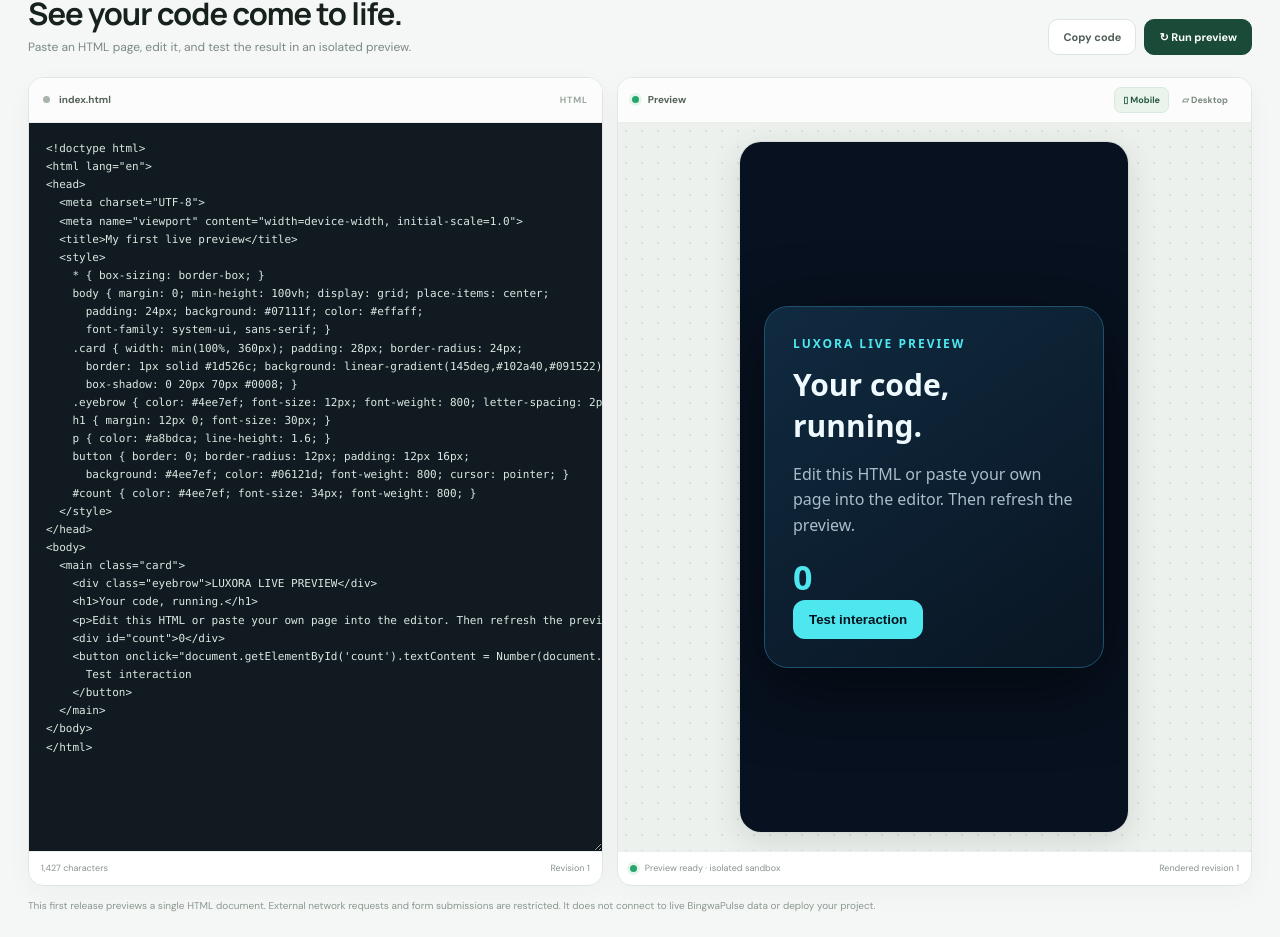
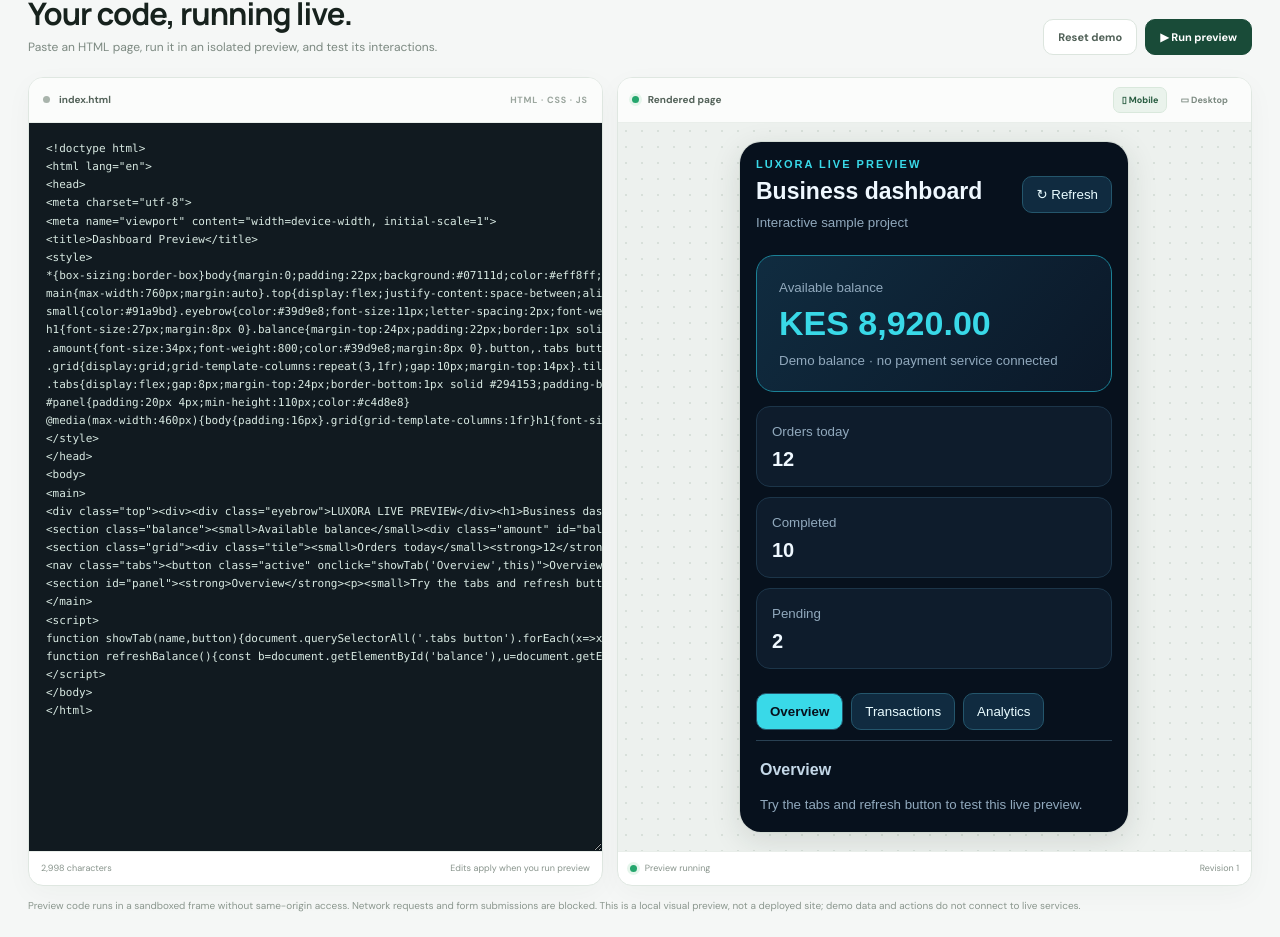
Before and after one commit to gabrieltonny394-maker/vxnci-iv, a Next.js app: page /preview in a window 1280 px wide. Shown: the part 118-1055 px from the top of the page. Built offline with nearby package versions, Linux system fonts and the light colour scheme.

Commit message:
feat: build isolated HTML live preview workspace

```diff
--- a/app/globals.css
+++ b/app/globals.css
@@ -319,3 +319,7 @@ h1 {
   .preview-device, .preview-device iframe { min-height: 560px; height: 560px; }
   .preview-footnote { padding: 12px 14px 22px; }
 }
+
+
+.sr-only { position: absolute; width: 1px; height: 1px; padding: 0; margin: -1px; overflow: hidden; clip: rect(0,0,0,0); white-space: nowrap; border: 0; }
+.preview-error { margin: 0; padding: 10px 14px; color: #9f2732; background: #fff0f0; border-top: 1px solid #f3d0d0; font-size: 11px; line-height: 1.5; overflow-wrap: anywhere; }
--- a/app/preview/page.tsx
+++ b/app/preview/page.tsx
@@ -1,8 +1,8 @@
 import LivePreviewWorkspace from "@/components/live-preview-workspace";
 
 export const metadata = {
-  title: "Live Preview | LUXORA AI",
-  description: "Edit HTML and inspect a rendered preview in an isolated sandbox."
+  title: "Live Preview — LUXORA AI",
+  description: "Edit HTML and inspect a secure, interactive live preview."
 };
 
 export default function PreviewPage() {
--- a/components/live-preview-workspace.tsx
+++ b/components/live-preview-workspace.tsx
@@ -1,142 +1,128 @@
 "use client";
 
-import { useMemo, useState } from "react";
+import { useEffect, useMemo, useRef, useState } from "react";
 import { createSecurePreviewDocument } from "@/lib/preview/secure-document";
 
 const STARTER_HTML = `<!doctype html>
 <html lang="en">
 <head>
-  <meta charset="UTF-8">
-  <meta name="viewport" content="width=device-width, initial-scale=1.0">
-  <title>My first live preview</title>
-  <style>
-    * { box-sizing: border-box; }
-    body { margin: 0; min-height: 100vh; display: grid; place-items: center;
-      padding: 24px; background: #07111f; color: #effaff;
-      font-family: system-ui, sans-serif; }
-    .card { width: min(100%, 360px); padding: 28px; border-radius: 24px;
-      border: 1px solid #1d526c; background: linear-gradient(145deg,#102a40,#091522);
-      box-shadow: 0 20px 70px #0008; }
-    .eyebrow { color: #4ee7ef; font-size: 12px; font-weight: 800; letter-spacing: 2px; }
-    h1 { margin: 12px 0; font-size: 30px; }
-    p { color: #a8bdca; line-height: 1.6; }
-    button { border: 0; border-radius: 12px; padding: 12px 16px;
-      background: #4ee7ef; color: #06121d; font-weight: 800; cursor: pointer; }
-    #count { color: #4ee7ef; font-size: 34px; font-weight: 800; }
-  </style>
+<meta charset="utf-8">
+<meta name="viewport" content="width=device-width, initial-scale=1">
+<title>Dashboard Preview</title>
+<style>
+*{box-sizing:border-box}body{margin:0;padding:22px;background:#07111d;color:#eff8ff;font-family:Arial,sans-serif}
+main{max-width:760px;margin:auto}.top{display:flex;justify-content:space-between;align-items:center;gap:12px}
+small{color:#91a9bd}.eyebrow{color:#39d9e8;font-size:11px;letter-spacing:2px;font-weight:800}
+h1{font-size:27px;margin:8px 0}.balance{margin-top:24px;padding:22px;border:1px solid #1b8196;border-radius:18px;background:linear-gradient(130deg,#102c40,#0b1828)}
+.amount{font-size:34px;font-weight:800;color:#39d9e8;margin:8px 0}.button,.tabs button{padding:10px 13px;border:1px solid #24566c;border-radius:10px;background:#102b40;color:#e9fcff;cursor:pointer}
+.grid{display:grid;grid-template-columns:repeat(3,1fr);gap:10px;margin-top:14px}.tile{padding:15px;border:1px solid #1c3549;border-radius:14px;background:#0e1c2c}.tile strong{display:block;font-size:20px;margin-top:8px}
+.tabs{display:flex;gap:8px;margin-top:24px;border-bottom:1px solid #294153;padding-bottom:10px}.tabs button.active{background:#39d9e8;color:#07111d;font-weight:800}
+#panel{padding:20px 4px;min-height:110px;color:#c4d8e8}
+@media(max-width:460px){body{padding:16px}.grid{grid-template-columns:1fr}h1{font-size:23px}}
+</style>
 </head>
 <body>
-  <main class="card">
-    <div class="eyebrow">LUXORA LIVE PREVIEW</div>
-    <h1>Your code, running.</h1>
-    <p>Edit this HTML or paste your own page into the editor. Then refresh the preview.</p>
-    <div id="count">0</div>
-    <button onclick="document.getElementById('count').textContent = Number(document.getElementById('count').textContent) + 1">
-      Test interaction
-    </button>
-  </main>
+<main>
+<div class="top"><div><div class="eyebrow">LUXORA LIVE PREVIEW</div><h1>Business dashboard</h1><small>Interactive sample project</small></div><button class="button" onclick="refreshBalance()">↻ Refresh</button></div>
+<section class="balance"><small>Available balance</small><div class="amount" id="balance">KES 8,920.00</div><small id="updated">Demo balance · no payment service connected</small></section>
+<section class="grid"><div class="tile"><small>Orders today</small><strong>12</strong></div><div class="tile"><small>Completed</small><strong>10</strong></div><div class="tile"><small>Pending</small><strong>2</strong></div></section>
+<nav class="tabs"><button class="active" onclick="showTab('Overview',this)">Overview</button><button onclick="showTab('Transactions',this)">Transactions</button><button onclick="showTab('Analytics',this)">Analytics</button></nav>
+<section id="panel"><strong>Overview</strong><p><small>Try the tabs and refresh button to test this live preview.</small></p></section>
+</main>
+<script>
+function showTab(name,button){document.querySelectorAll('.tabs button').forEach(x=>x.classList.remove('active'));button.classList.add('active');document.getElementById('panel').innerHTML='<strong>'+name+'</strong><p><small>'+name+' section selected in the demo.</small></p>'}
+function refreshBalance(){const b=document.getElementById('balance'),u=document.getElementById('updated');b.textContent='Refreshing…';setTimeout(()=>{b.textContent='KES 8,920.00';u.textContent='Demo refresh completed · no live account contacted'},450)}
+</script>
 </body>
 </html>`;
 
-type Viewport = "mobile" | "desktop";
+type PreviewMessage = { type: "luxora-preview-error"; message?: string };
 
 export default function LivePreviewWorkspace() {
   const [source, setSource] = useState(STARTER_HTML);
-  const [viewport, setViewport] = useState<Viewport>("mobile");
+  const [renderedSource, setRenderedSource] = useState(STARTER_HTML);
+  const [viewport, setViewport] = useState<"mobile" | "desktop">("mobile");
   const [revision, setRevision] = useState(1);
-  const [previewSource, setPreviewSource] = useState(STARTER_HTML);
-  const [copied, setCopied] = useState(false);
+  const [runtimeError, setRuntimeError] = useState("");
+  const [previewReady, setPreviewReady] = useState(false);
+  const frameRef = useRef<HTMLIFrameElement>(null);
 
   const previewDocument = useMemo(
-    () => createSecurePreviewDocument(previewSource),
-    [previewSource]
+    () => createSecurePreviewDocument(renderedSource),
+    [renderedSource, revision]
   );
 
-  function refreshPreview() {
-    setPreviewSource(source);
-    setRevision((current) => current + 1);
+  useEffect(() => {
+    function handleMessage(event: MessageEvent<PreviewMessage>) {
+      if (event.source !== frameRef.current?.contentWindow || event.origin !== "null") return;
+      if (event.data?.type === "luxora-preview-error") {
+        setRuntimeError(String(event.data.message || "A runtime error occurred").slice(0, 500));
+      }
+    }
+    window.addEventListener("message", handleMessage);
+    return () => window.removeEventListener("message", handleMessage);
+  }, []);
+
+  function runPreview() {
+    setRuntimeError("");
+    setPreviewReady(false);
+    setRenderedSource(source);
+    setRevision(value => value + 1);
   }
 
-  async function copySource() {
-    try {
-      await navigator.clipboard.writeText(source);
-      setCopied(true);
-      window.setTimeout(() => setCopied(false), 1600);
-    } catch {
-      setCopied(false);
-    }
+  function resetDemo() {
+    setSource(STARTER_HTML);
+    setRenderedSource(STARTER_HTML);
+    setRuntimeError("");
+    setPreviewReady(false);
+    setRevision(value => value + 1);
   }
 
   return (
     <main className="preview-workspace">
       <header className="preview-topbar">
-        <a className="preview-brand" href="/" aria-label="Return to LUXORA AI">
-          <span className="preview-brand-mark">L</span>
-          <span>LUXORA <strong>AI</strong></span>
+        <a className="preview-brand" href="/" aria-label="LUXORA AI home">
+          <span className="preview-brand-mark">L</span><span>LUXORA <strong>AI</strong></span>
         </a>
-        <div className="preview-topbar-title"><span className="preview-live-dot" /> Live Preview <span className="preview-beta">EARLY ACCESS</span></div>
-        <a className="preview-back-link" href="/">Back to chat</a>
+        <div className="preview-topbar-title"><span className="preview-live-dot" /> Live Preview <span className="preview-beta">FIRST RELEASE</span></div>
+        <a className="preview-back-link" href="/">← Back to chat</a>
       </header>
 
       <section className="preview-heading">
-        <div>
-          <p className="preview-eyebrow">BUILD · RUN · ITERATE</p>
-          <h1>See your code come to life.</h1>
-          <p>Paste an HTML page, edit it, and test the result in an isolated preview.</p>
-        </div>
+        <div><p className="preview-eyebrow">BUILD · TEST · REFINE</p><h1>Your code, running live.</h1><p>Paste an HTML page, run it in an isolated preview, and test its interactions.</p></div>
         <div className="preview-actions">
-          <button className="preview-secondary" type="button" onClick={copySource}>{copied ? "Copied" : "Copy code"}</button>
-          <button className="preview-primary" type="button" onClick={refreshPreview}>↻ Run preview</button>
+          <button className="preview-secondary" type="button" onClick={resetDemo}>Reset demo</button>
+          <button className="preview-primary" type="button" onClick={runPreview}>▶ Run preview</button>
         </div>
       </section>
 
-      <section className="preview-workbench" aria-label="Code editor and live preview">
-        <div className="preview-editor-panel">
+      <section className="preview-workbench" aria-label="Live preview workspace">
+        <section className="preview-editor-panel">
+          <div className="preview-panel-bar"><div><span className="preview-panel-dot" /><strong>index.html</strong></div><span>HTML · CSS · JS</span></div>
+          <label className="sr-only" htmlFor="preview-source">HTML source code</label>
+          <textarea id="preview-source" className="preview-code-editor" spellCheck={false} autoCapitalize="off" autoCorrect="off" value={source} onChange={event => setSource(event.target.value)} aria-label="HTML source code editor" />
+          <div className="preview-editor-footer"><span>{source.length.toLocaleString()} characters</span><span>Edits apply when you run preview</span></div>
+        </section>
+
+        <section className="preview-render-panel">
           <div className="preview-panel-bar">
-            <div><span className="preview-panel-dot" /> <strong>index.html</strong></div>
-            <span>HTML</span>
-          </div>
-          <textarea
-            className="preview-code-editor"
-            aria-label="HTML source editor"
-            spellCheck={false}
-            autoCapitalize="off"
-            autoCorrect="off"
-            value={source}
-            onChange={(event) => setSource(event.target.value)}
-          />
-          <div className="preview-editor-footer">
-            <span>{source.length.toLocaleString()} characters</span>
-            <span>Revision {revision}</span>
-          </div>
-        </div>
-
-        <div className="preview-render-panel">
-          <div className="preview-panel-bar preview-render-toolbar">
-            <div><span className="preview-panel-dot preview-panel-dot-live" /> <strong>Preview</strong></div>
-            <div className="preview-viewport-switch" role="group" aria-label="Preview size">
-              <button type="button" aria-pressed={viewport === "mobile"} className={viewport === "mobile" ? "selected" : ""} onClick={() => setViewport("mobile")}>▯ Mobile</button>
-              <button type="button" aria-pressed={viewport === "desktop"} className={viewport === "desktop" ? "selected" : ""} onClick={() => setViewport("desktop")}>▱ Desktop</button>
+            <div><span className={`preview-panel-dot ${previewReady ? "preview-panel-dot-live" : ""}`} /><strong>Rendered page</strong></div>
+            <div className="preview-viewport-switch" aria-label="Preview size">
+              <button type="button" className={viewport === "mobile" ? "selected" : ""} aria-pressed={viewport === "mobile"} onClick={() => setViewport("mobile")}>▯ Mobile</button>
+              <button type="button" className={viewport === "desktop" ? "selected" : ""} aria-pressed={viewport === "desktop"} onClick={() => setViewport("desktop")}>▭ Desktop</button>
             </div>
           </div>
           <div className="preview-canvas">
             <div className={`preview-device ${viewport === "mobile" ? "device-mobile" : "device-desktop"}`}>
-              <iframe
-                key={revision}
-                title="Rendered HTML live preview"
-                sandbox="allow-scripts"
-                referrerPolicy="no-referrer"
-                srcDoc={previewDocument}
-              />
+              <iframe key={revision} ref={frameRef} title="Isolated HTML live preview" sandbox="allow-scripts" referrerPolicy="no-referrer" srcDoc={previewDocument} onLoad={() => setPreviewReady(true)} />
             </div>
           </div>
-          <div className="preview-render-footer">
-            <span><span className="preview-panel-dot preview-panel-dot-live" /> Preview ready · isolated sandbox</span>
-            <span>Rendered revision {revision}</span>
-          </div>
-        </div>
+          <div className="preview-render-footer"><span><span className="preview-panel-dot preview-panel-dot-live" />{previewReady ? "Preview running" : "Loading preview…"}</span><span>Revision {revision}</span></div>
+          {runtimeError && <p className="preview-error" role="alert">Runtime error: {runtimeError}</p>}
+        </section>
       </section>
-      <p className="preview-footnote">This first release previews a single HTML document. External network requests and form submissions are restricted. It does not connect to live BingwaPulse data or deploy your project.</p>
+
+      <p className="preview-footnote">Preview code runs in a sandboxed frame without same-origin access. Network requests and form submissions are blocked. This is a local visual preview, not a deployed site; demo data and actions do not connect to live services.</p>
     </main>
   );
 }
```
Also changed, not shown: lib/preview/secure-document.ts (+23 -9 lines), 1 other file (tests, documents, lock files or other folders).
